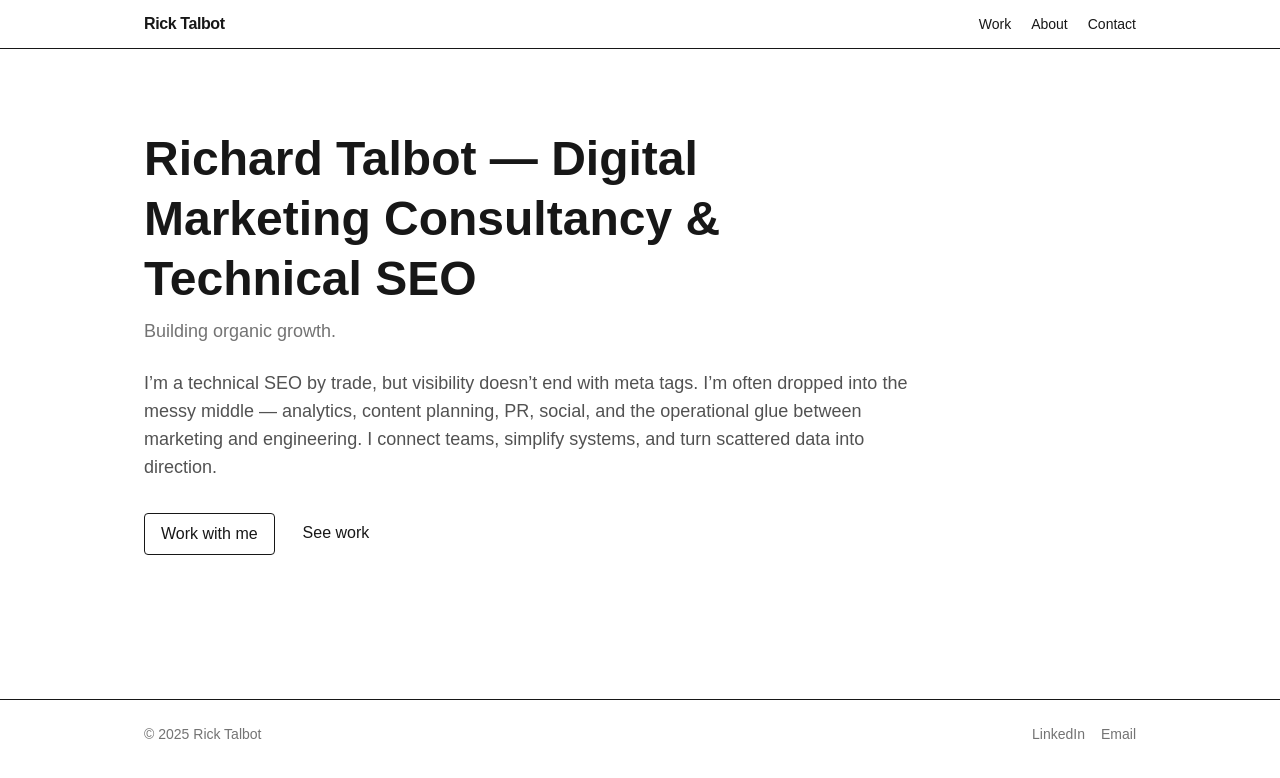
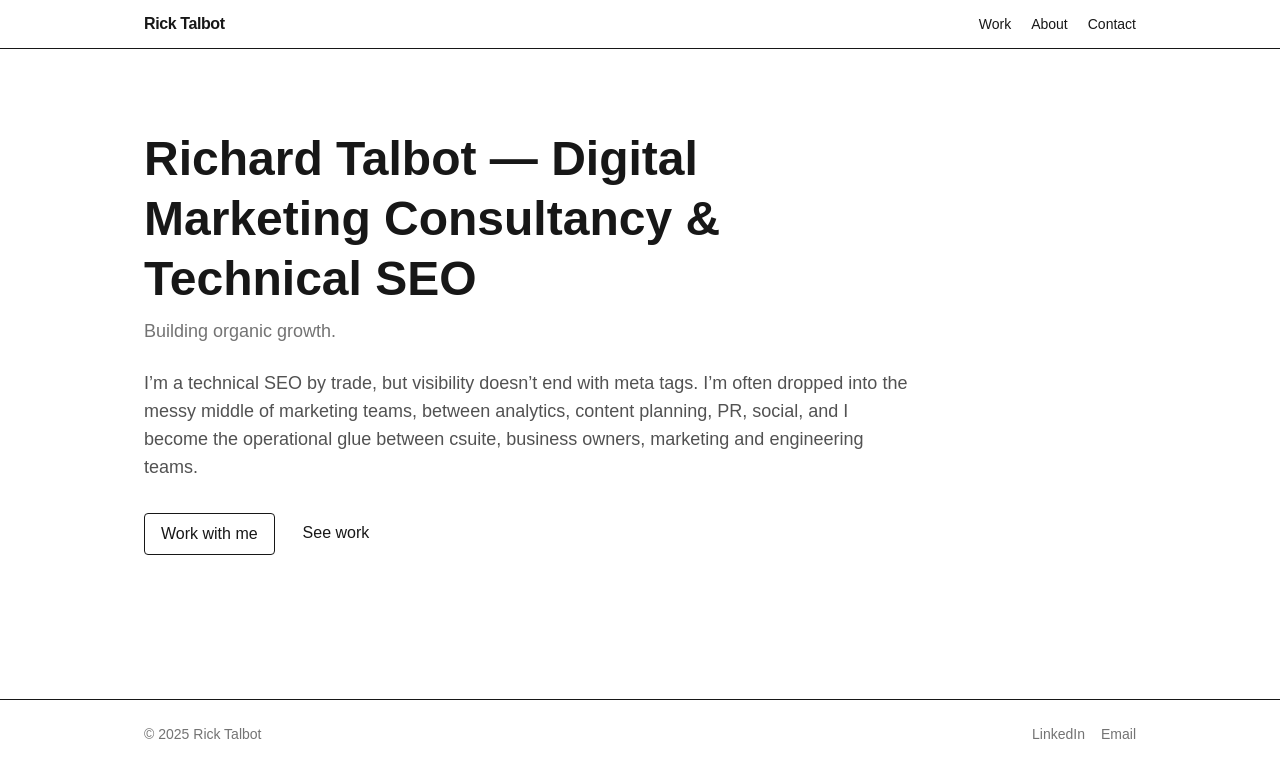
Before and after one commit to rht55/seo-site, a Next.js app: page / in a window 1280 px wide. Shown: the top 778 px of the page. Built offline with nearby package versions, Linux system fonts and the light colour scheme.

Commit message:
update homepage positioning and capabilities

```diff
--- a/app/page.tsx
+++ b/app/page.tsx
@@ -11,9 +11,9 @@ export default function Home() {
 
         <p className="mt-6 text-lg text-neutral-600">
           I’m a technical SEO by trade, but visibility doesn’t end with meta tags.
-          I’m often dropped into the messy middle — analytics, content planning,
-          PR, social, and the operational glue between marketing and engineering.
-          I connect teams, simplify systems, and turn scattered data into direction.
+          I’m often dropped into the messy middle of marketing teams, between analytics, content planning,
+          PR, social, and I become the operational glue between csuite, business owners, marketing and engineering teams.
+
         </p>
 
         <div className="mt-8 flex gap-3">
```
